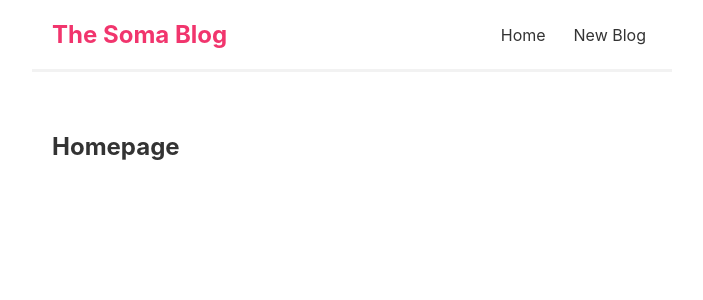
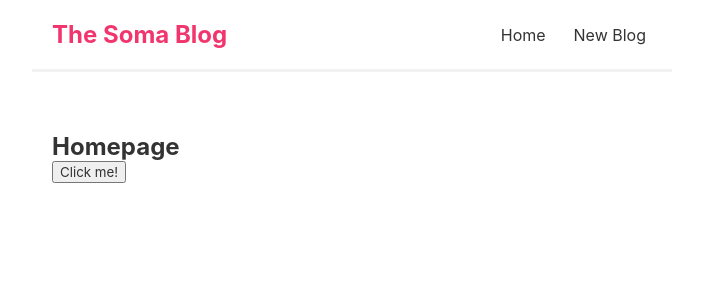
Before and after one commit to B-lovedth/React-Training, a React (Create React App) app: page / in a window 1280 px wide. Shown: the top 300 px of the page, without its empty margins (288-991 px from the left). Built offline with nearby package versions, Linux system fonts and the light colour scheme; the HTML template or start-up script is replaced by a standard one.

Commit message:
sub commit

```diff
--- a/src/Home.js
+++ b/src/Home.js
@@ -1,9 +1,15 @@
 import React from 'react'
 
 const Home = () => {
+    const myClick = (name)=>{
+            alert(`Hello ${name}`)
+    }
   return (
     <div className="Home">
       <h2>Homepage</h2>
+      <button onClick={()=>{
+          myClick("Great")
+      }}>Click me!</button>
     </div>
   )
 }
--- a/src/Navbar.js
+++ b/src/Navbar.js
@@ -5,8 +5,8 @@ const Navbar = () => {
     <nav className="navbar">
         <h1>The Soma Blog</h1>
         <div className="links">
-            <a href="home.com">Home</a>
-            <a href="blog.com">New Blog</a>
+            <a href="/home">Home</a>
+            <a href="/blog" className=''>New Blog</a>
         </div>
     </nav>
   )
```
